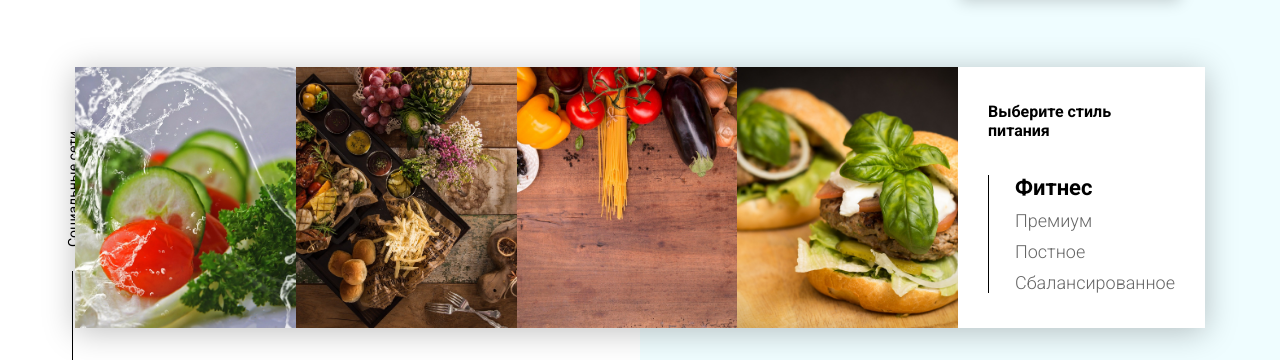
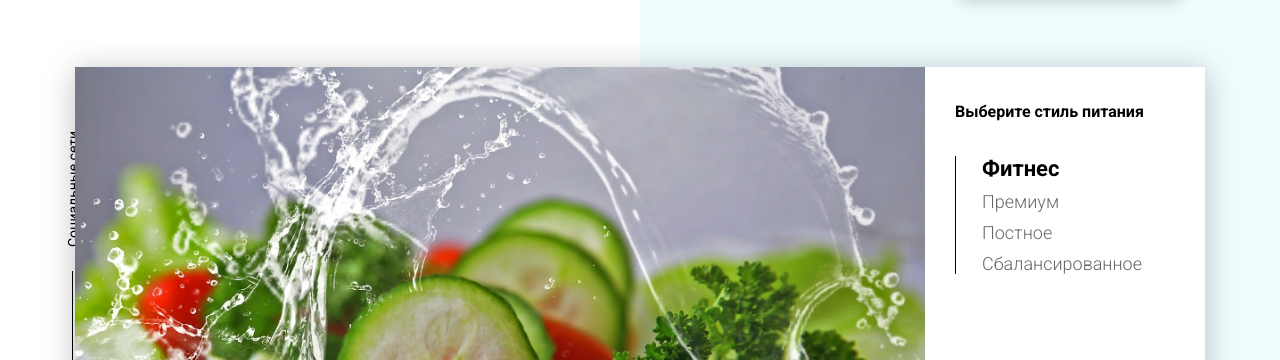
Before and after one commit to Ati0199/Food, a plain HTML site: page index.html in a window 1280 px wide. Shown: the part 111-471 px from the top of the page. Drawn offline with Linux system fonts and the light colour scheme.

Commit message:
created js file and tab logic

```diff
--- a/index.html
+++ b/index.html
@@ -300,6 +300,6 @@
             </div>
         </div>
     </div>
-    <script src="js/main.js"></script>
+    <script src="js/script.js"></script>
 </body>
 </html>
--- /dev/null
+++ b/js/script.js
@@ -0,0 +1,36 @@
+"use strict"
+
+window.addEventListener("DOMContentLoaded", () =>{
+    const tabHeaderParent = document.querySelector(".tabheader__items")
+    const tabHeader = tabHeaderParent.querySelectorAll(".tabheader__item");
+    const tabs = document.querySelectorAll(".tabcontent");
+
+
+    function hideTabConentsAndACtiveClass () {
+        for(let i = 0; i<tabHeader.length; i++){
+            tabs[i].style.display = "none";
+            tabHeader[i].classList.remove("tabheader__item_active");
+        }
+    }
+    hideTabConentsAndACtiveClass();
+    showTabConentsAndACtiveClass();
+
+    function showTabConentsAndACtiveClass (i = 0) {
+        tabs[i].style.display = "block";
+        tabHeader[i].classList.add("tabheader__item_active")
+
+    }
+
+    tabHeaderParent.addEventListener("click", (e) => {
+        if(e.target && e.target.matches(".tabheader__item")){
+            for(let i = 0; i < tabHeader.length; i++){
+                if(e.target == tabHeader[i]){
+                    hideTabConentsAndACtiveClass();
+                    showTabConentsAndACtiveClass(i);
+
+                }
+
+            }
+        }
+    })
+})
```
